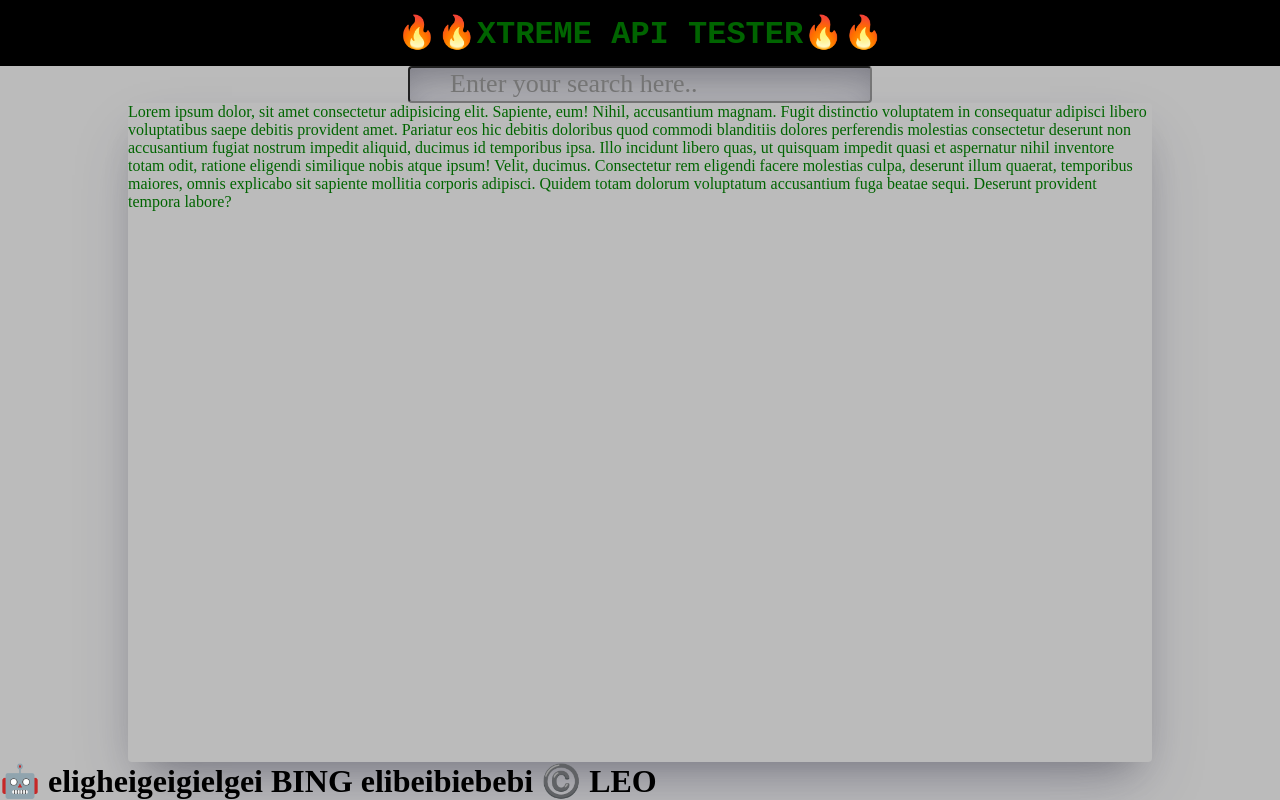
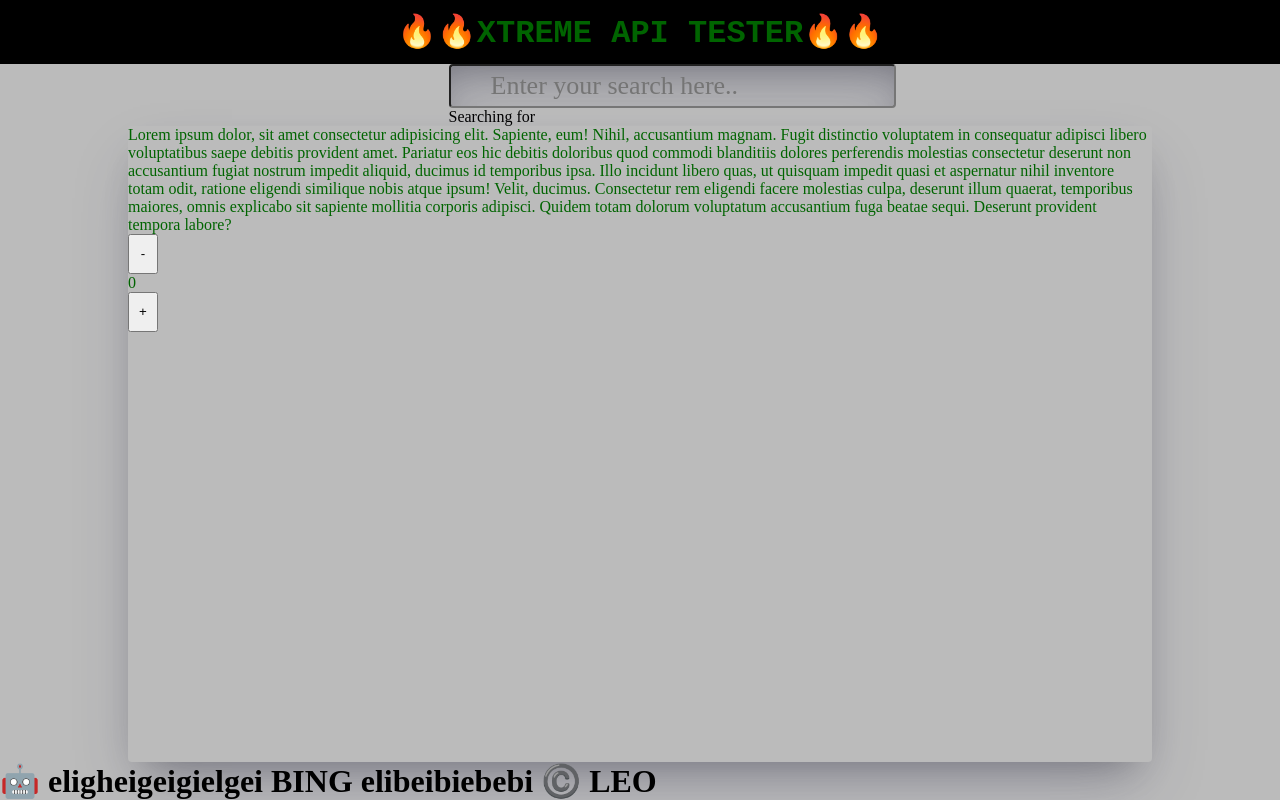
Before and after one commit to Chrisvasa/react_test, a React (Vite) app: page / in a window 1280 px wide. Built offline with nearby package versions, Linux system fonts and the light colour scheme.

Commit message:
Added useState for search and a counter.

```diff
--- a/src/App.jsx
+++ b/src/App.jsx
@@ -8,7 +8,9 @@ function App() {
       <BannerContainer>
         <h1>🔥🔥XTREME API TESTER🔥🔥</h1>
       </BannerContainer>
-      <Input type="text" id="genre" placeholder={"Enter your search here.."} />
+      <SearchContainer>
+        <Search />
+      </SearchContainer>
       <ResultContainer>
         <p>
           Lorem ipsum dolor, sit amet consectetur adipisicing elit. Sapiente, eum! Nihil, accusantium magnam. Fugit distinctio voluptatem in
@@ -19,11 +21,58 @@ function App() {
           explicabo sit sapiente mollitia corporis adipisci. Quidem totam dolorum voluptatum accusantium fuga beatae sequi. Deserunt
           provident tempora labore?
         </p>
+        <Counter />
       </ResultContainer>
       <Hero />
     </MainContainer>
   );
 }
+
+const Counter = () => {
+  const [count, setCount] = useState(0);
+
+  function handleIncrement() {
+    setCount(count + 1);
+  }
+  function handleDecrement() {
+    setCount(count - 1);
+  }
+
+  return (
+    <div>
+      <Button onClick={handleDecrement}>-</Button>
+      <p>{count}</p>
+      <Button onClick={handleIncrement}>+</Button>
+    </div>
+  );
+};
+
+const Search = () => {
+  const [searchTerm, setSearchTerm] = useState("");
+  // Task here
+  const handleChange = (event) => {
+    setSearchTerm(event.target.value);
+  };
+
+  return (
+    <div>
+      <Input type="text" id="search" onChange={handleChange} placeholder={"Enter your search here.."} />
+      <p>
+        Searching for <strong>{searchTerm}</strong>
+      </p>
+    </div>
+  );
+};
+
+const Button = styled.button`
+  height: 40px;
+  width: 30px;
+`;
+
+const SearchContainer = styled.div`
+  display: flex;
+  justify-content: center;
+`;
 
 const BannerContainer = styled.header`
   display: flex;
@@ -45,6 +94,7 @@ const MainContainer = styled.main`
 
 const ResultContainer = styled.div`
   display: flex;
+  flex-direction: column;
   width: 80vw;
   height: 100%;
   align-self: center;
--- a/src/hero.jsx
+++ b/src/hero.jsx
@@ -1,7 +1,7 @@
 import React from "react";
 
-function Hero() {
+const Hero = () => {
   return <h1>🤖 eligheigeigielgei BING elibeibiebebi ©️ LEO</h1>;
-}
+};
 
 export default Hero;
```
